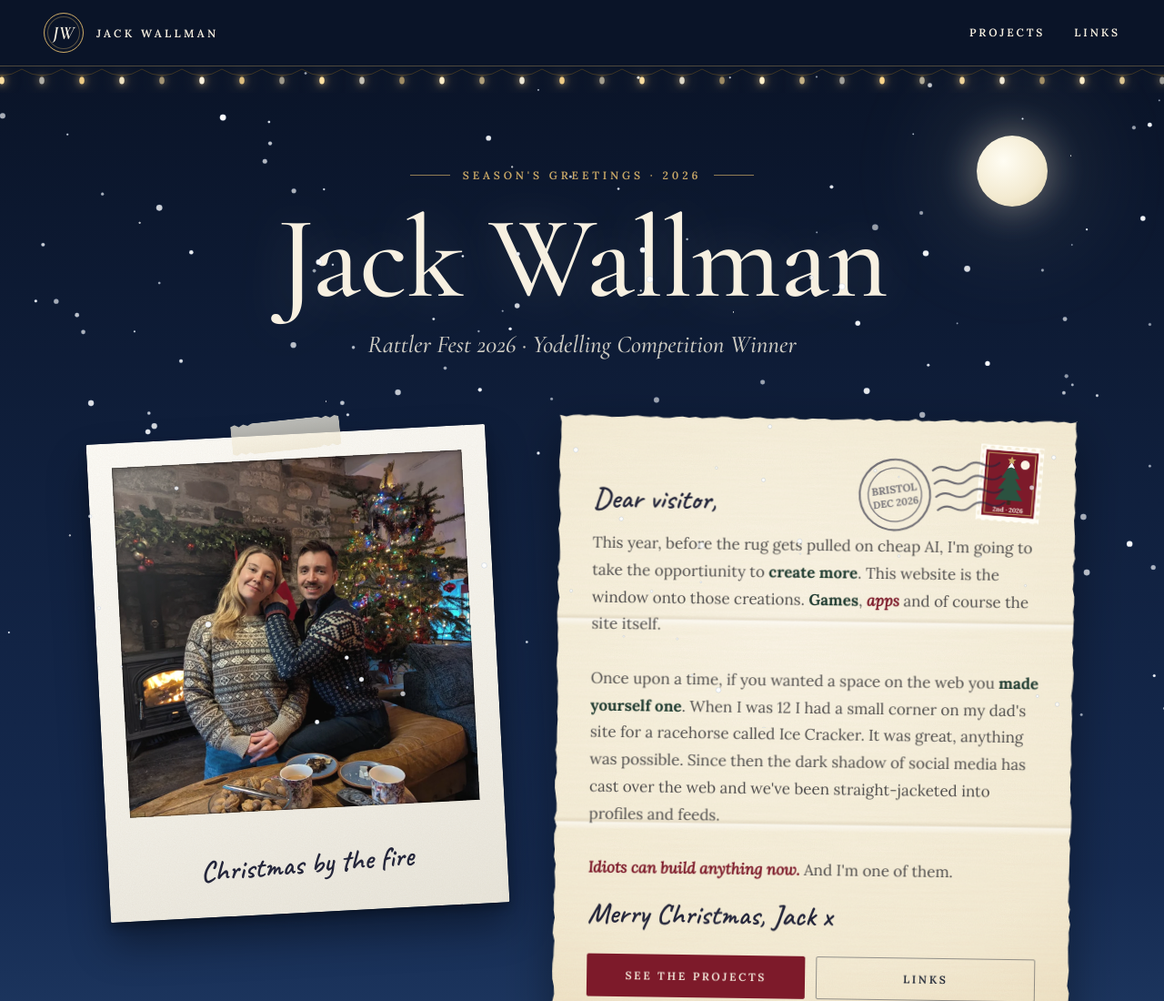
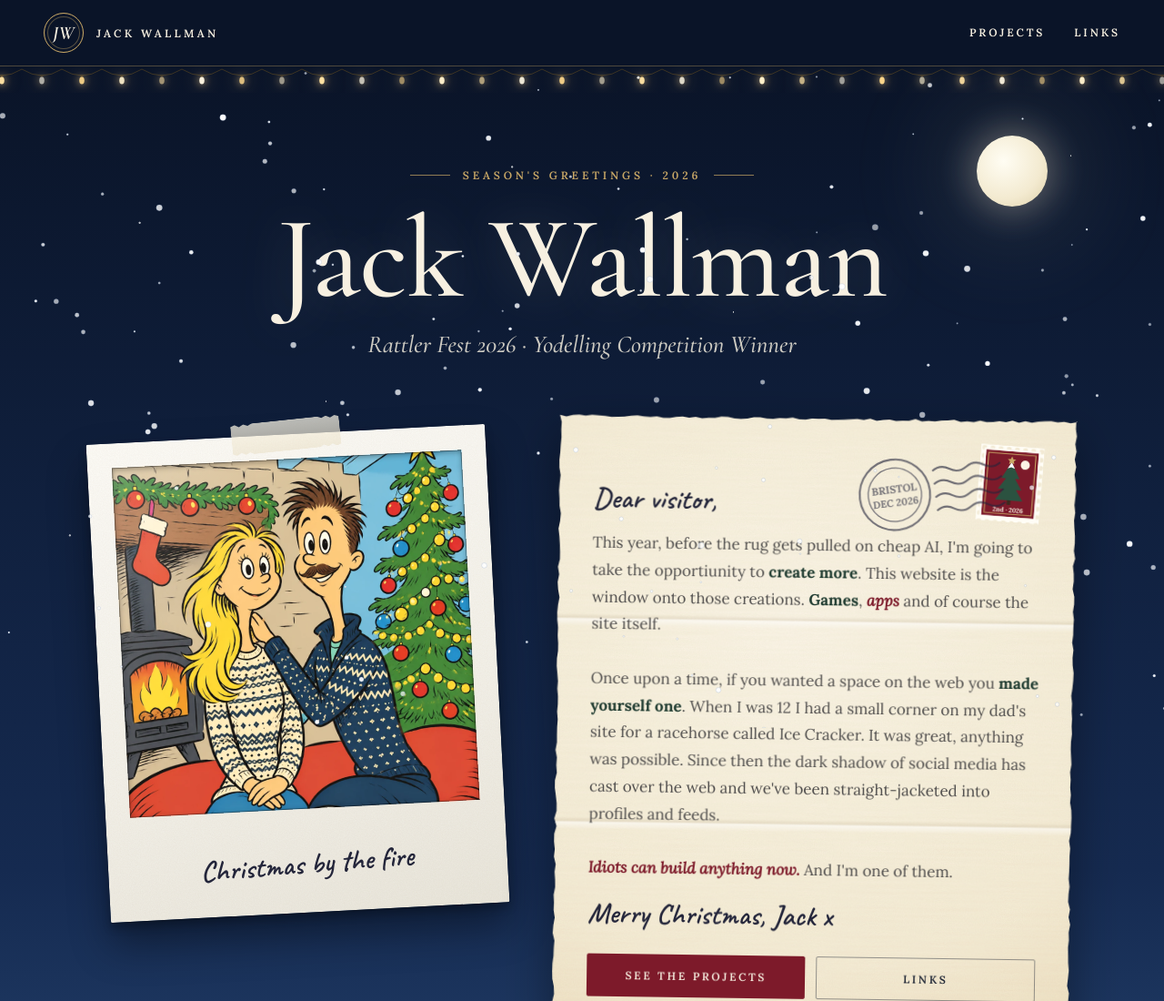
Before and after one commit to jackwallman/jackwallman.github.io, a plain HTML site: page index.html in a window 1280 px wide. Shown: the top 1100 px of the page at 91% size. Drawn offline with nearby package versions, Linux system fonts and the light colour scheme.

Commit message:
Use the cartoon fireside illustration in the Polaroid
Co-Authored-By: Claude Opus 5.5 <noreply@anthropic.com>
Claude-Session: https://claude.ai/code/session_0126k7TR5c9d48EAfdzKkcgE

```diff
--- a/index.html
+++ b/index.html
@@ -447,7 +447,7 @@
     <div class="hero-stack">
       <figure class="polaroid">
         <div class="polaroid-photo">
-          <img src="images/portrait-christmas.webp" alt="Jack Wallman and partner by the fire and Christmas tree"/>
+          <img src="images/portrait-christmas-cartoon.webp" alt="Cartoon of Jack Wallman and partner by the fire and Christmas tree"/>
         </div>
         <figcaption>Christmas by the fire</figcaption>
       </figure>
```
Also changed, not shown: images/portrait-christmas-cartoon.webp (added).
